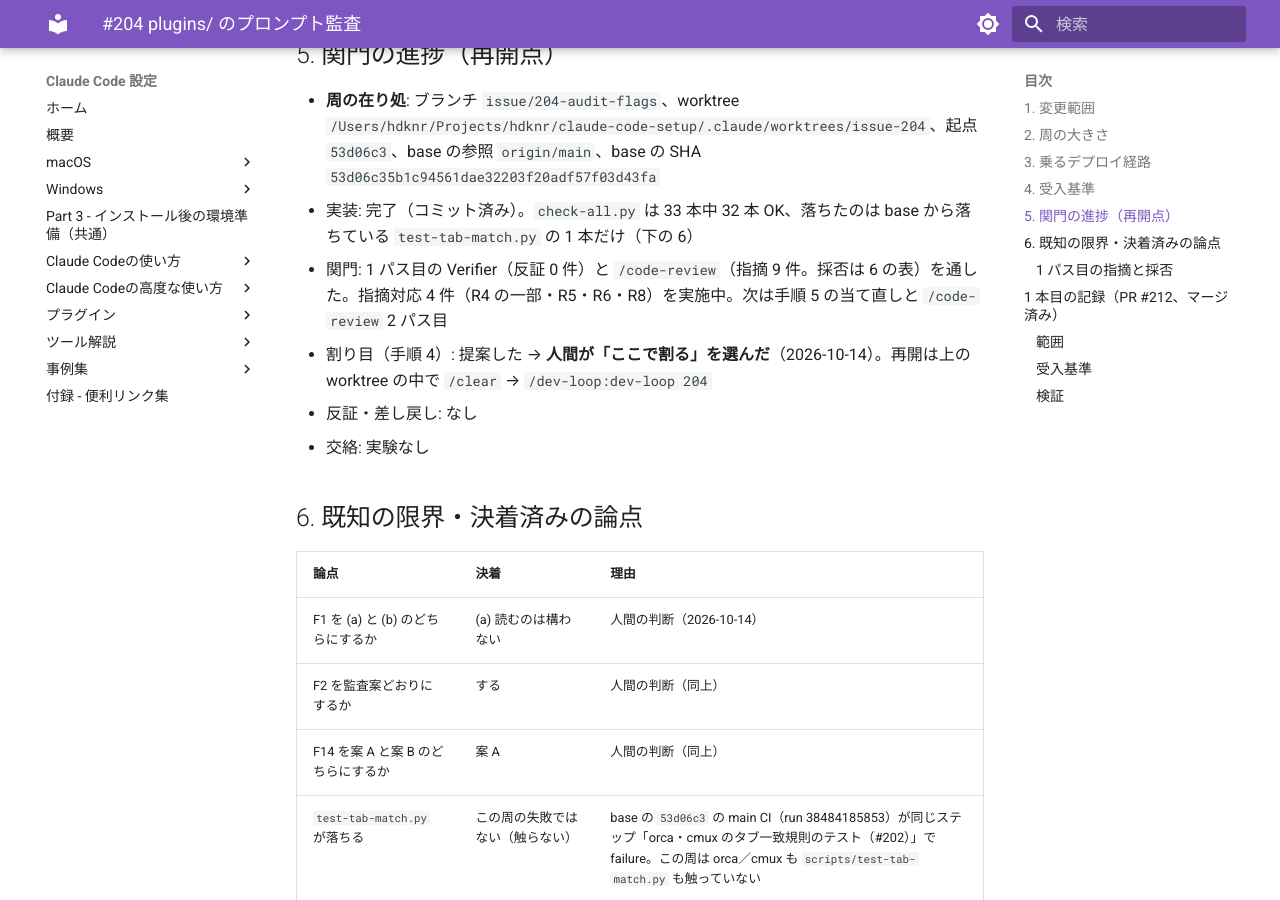
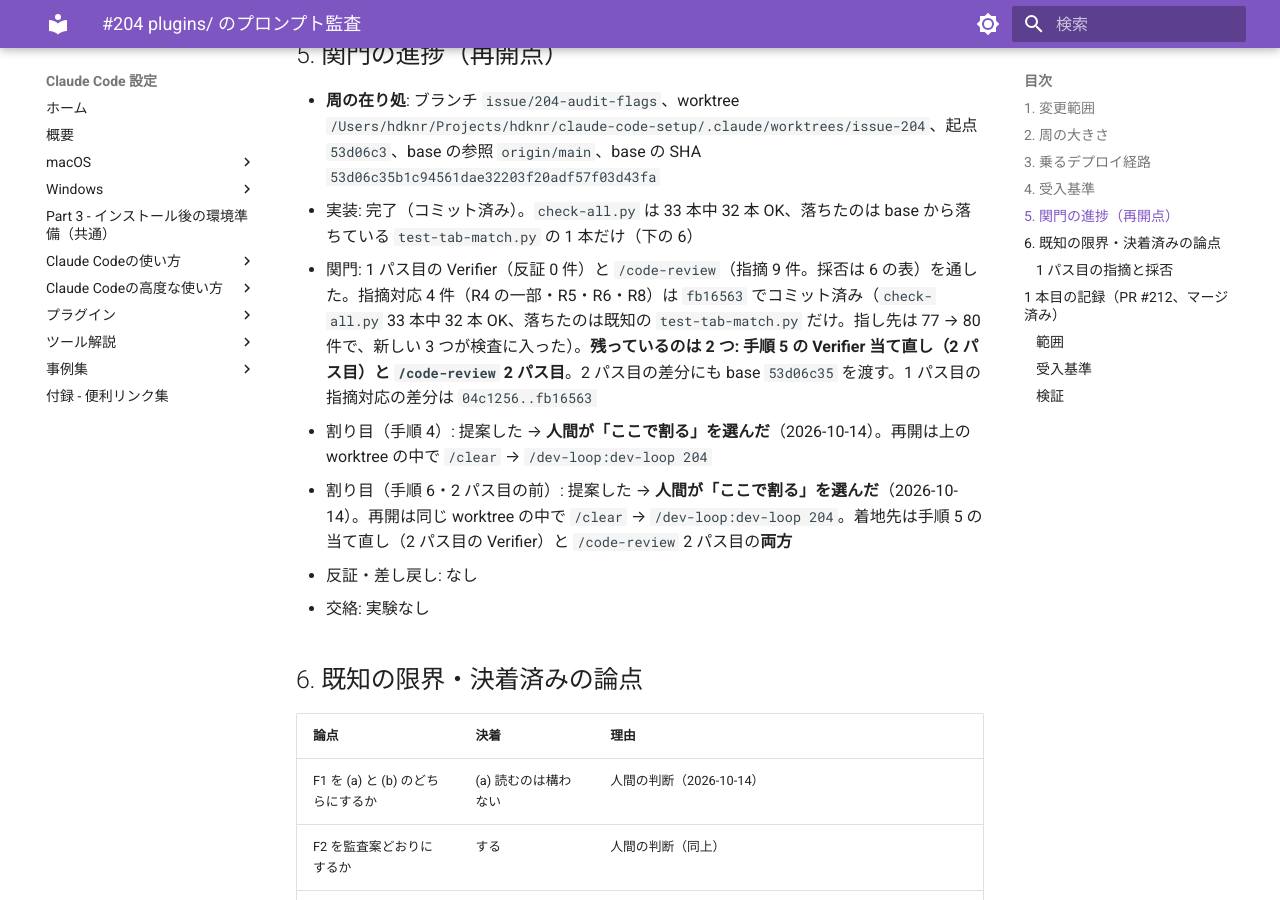
Before and after one commit to hdknr/claude-code-setup, an MkDocs documentation site: the page built from docs/plans/issue-204.md, in a window 1280 px wide and 900 px high, scrolled down 3176 px. Built offline with MkDocs 1.6.1 and Material for MkDocs 9.7.7, drawn with Linux system fonts in a browser that asks for light colours.

Commit message:
docs(plans): #204 の 1 パス目の採否と再開点を記録（手順 6 の割り目で割る）
Refs #204

Co-Authored-By: Claude Opus 5.5 <noreply@anthropic.com>

```diff
--- a/docs/plans/issue-204.md
+++ b/docs/plans/issue-204.md
@@ -65,8 +65,9 @@ main へのマージ → GitHub Pages（`docs/` の生成ブロックが変わ
 
 - **周の在り処**: ブランチ `issue/204-audit-flags`、worktree `/Users/hdknr/Projects/hdknr/claude-code-setup/.claude/worktrees/issue-204`、起点 `53d06c3`、base の参照 `origin/main`、base の SHA `53d06c35b1c94561dae32203f20adf57f03d43fa`
 - 実装: 完了（コミット済み）。`check-all.py` は 33 本中 32 本 OK、落ちたのは base から落ちている `test-tab-match.py` の 1 本だけ（下の 6）
-- 関門: 1 パス目の Verifier（反証 0 件）と `/code-review`（指摘 9 件。採否は 6 の表）を通した。指摘対応 4 件（R4 の一部・R5・R6・R8）を実施中。次は手順 5 の当て直しと `/code-review` 2 パス目
+- 関門: 1 パス目の Verifier（反証 0 件）と `/code-review`（指摘 9 件。採否は 6 の表）を通した。指摘対応 4 件（R4 の一部・R5・R6・R8）は `fb16563` でコミット済み（`check-all.py` 33 本中 32 本 OK、落ちたのは既知の `test-tab-match.py` だけ。指し先は 77 → 80 件で、新しい 3 つが検査に入った）。**残っているのは 2 つ: 手順 5 の Verifier 当て直し（2 パス目）と `/code-review` 2 パス目**。2 パス目の差分にも base `53d06c35` を渡す。1 パス目の指摘対応の差分は `04c1256..fb16563`
 - 割り目（手順 4）: 提案した → **人間が「ここで割る」を選んだ**（2026-10-14）。再開は上の worktree の中で `/clear` → `/dev-loop:dev-loop 204`
+- 割り目（手順 6・2 パス目の前）: 提案した → **人間が「ここで割る」を選んだ**（2026-10-14）。再開は同じ worktree の中で `/clear` → `/dev-loop:dev-loop 204`。着地先は手順 5 の当て直し（2 パス目の Verifier）と `/code-review` 2 パス目の**両方**
 - 反証・差し戻し: なし
 - 交絡: 実験なし
 
```
